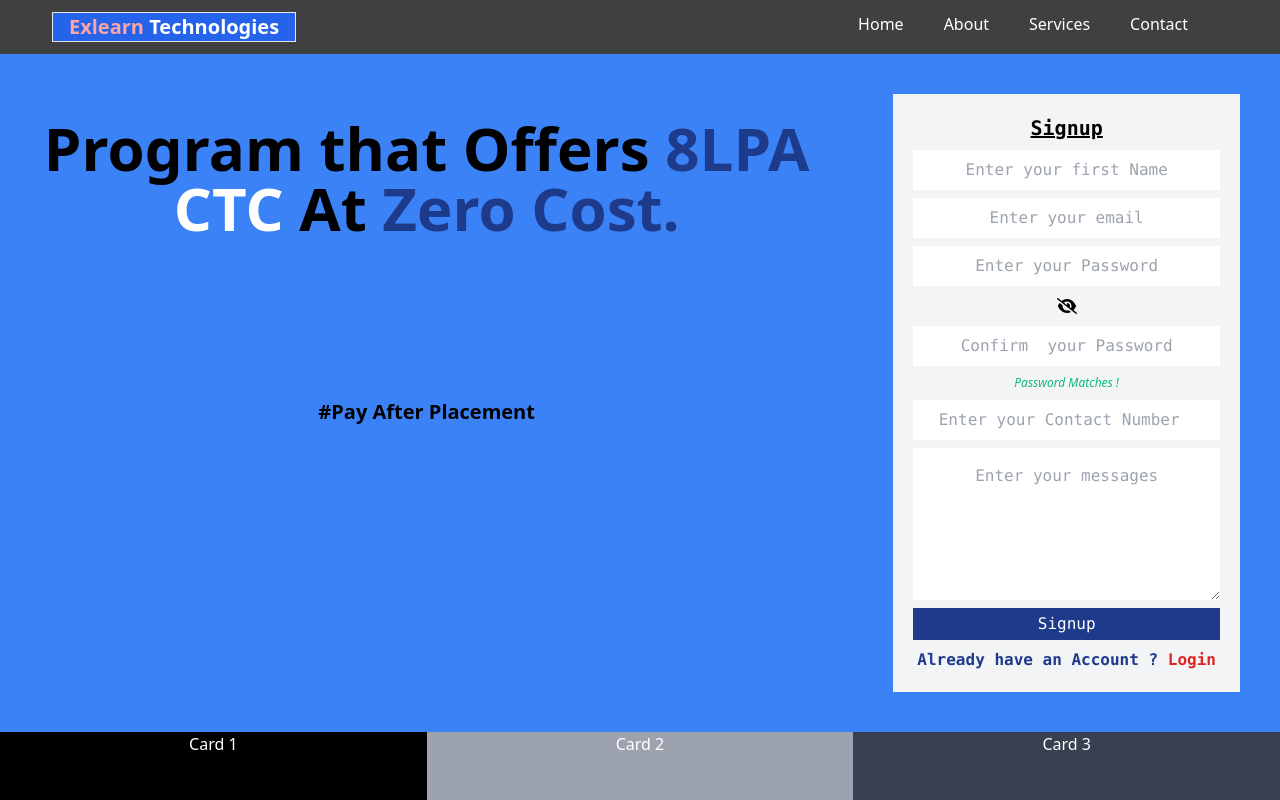
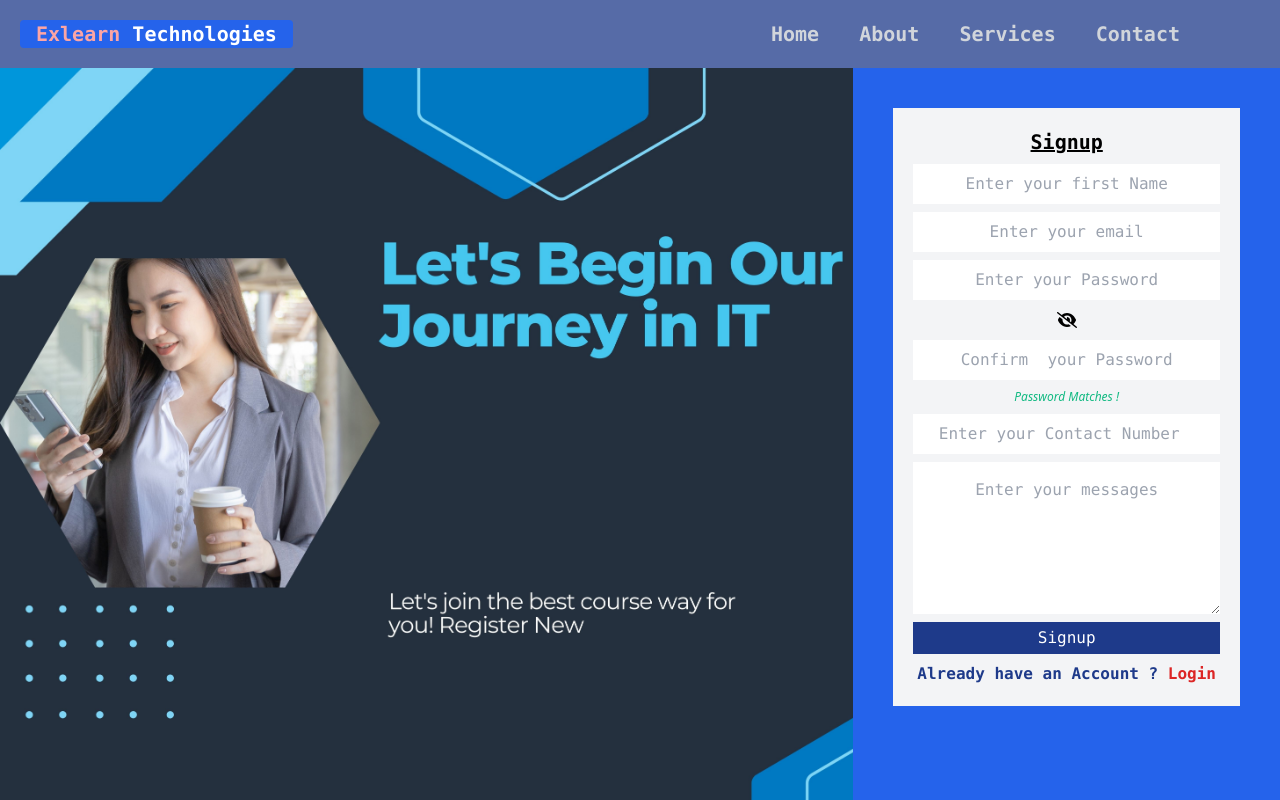
Before and after one commit to HeyitzSagar/Tech_Website, a React (Create React App) app: page / in a window 1280 px wide. Shown: the top 800 px of the page. Built offline with nearby package versions, Linux system fonts and the light colour scheme; a web font is replaced by a local one.

Commit message:
Adding background and changes

```diff
--- a/src/components/Header/Header.jsx
+++ b/src/components/Header/Header.jsx
@@ -11,10 +11,10 @@
     { text: "Contact", link: "/contact" },
   ];
   return (
-    <div className="bg-black bg-opacity-75 p-3">
+    <div className="bg-blue-900 bg-opacity-75 p-5">
       <div className="max-w-[1240px] item-center justify-between flex mx-auto">
-        <div className="ml-10 text-xl text-white border bg-blue-600 bg-opacity-100 font-bold">
-          <a href="/" className="p-4">
+        <div className=" text-xl text-white rounded bg-blue-600 font-mono font-bold">
+          <a href="/" className="p-2 m-2">
             <span className="text-red-300 hover:text-white duration-300">
               Exlearn
             </span>{" "}
@@ -36,10 +36,12 @@
             className="md:hidden block text-white text-3xl"
           />
         )}
-        <ul className=" mr-20 hidden md:flex text-white gap-10">
+        <ul className=" mr-20 hidden md:flex text-gray-300  font-bold font-mono text-xl gap-10">
           {navItems.map((item, index) => (
             <li key={index}>
-              <a href={item.link}>{item.text}</a>
+              <a className="hover:text-white duration-300" href={item.link}>
+                {item.text}
+              </a>
             </li>
           ))}
         </ul>
--- a/src/components/HeroSection/HeroSection.css
+++ b/src/components/HeroSection/HeroSection.css
@@ -5,3 +5,16 @@
 .font{
     font-size: 12px;
 }
+.cover {
+    width: 90%;
+    height: 95vh;
+    background-image: url('../../imgaes/Let\'s\ Begin\ Our\ Journey\ in\ IT.jpg');
+    background-size: cover;
+    /* background-position: center; */
+    background-repeat: no-repeat;
+    display: flex;
+    /* align-items: center;
+    justify-content: center;
+    text-align: center; */
+    color: #fff;
+  }
--- a/src/components/HeroSection/HeroSection1.jsx
+++ b/src/components/HeroSection/HeroSection1.jsx
@@ -17,8 +17,6 @@
   const [confirmpassword, setConfirmpassword] = useState("");
 
   let emails = "@";
-  // console.log(Name);
-  // console.log(email);
   function handleTogglePassword() {
     setShowPassword(!showPassword);
   }
@@ -86,16 +84,16 @@
     }
   };
   return (
-    <div className="w-full h-dvh flex">
-      <div className="w-2/3 bg-blue-500 bg-opacity-100">
-        <h1 className="p-6 text-center mt-10 text-6xl font-bold ">
+    <div className="w-full bg-blue-600 h-dvh flex">
+      <div className="w-2/3 cover  bg-opacity-100">
+        {/* <h1 className="p-6 text-center text-black mt-10 text-6xl font-bold ">
           Program that Offers <span className="text-blue-900">8LPA</span>{" "}
           <span className="text-white">CTC </span>At{" "}
           <span className="text-blue-900">Zero Cost.</span>
           <p className="text-xl mt-40">#Pay After Placement</p>
-        </h1>
+        </h1> */}
       </div>
-      <div className="w-1/3  p-4 bg-blue-500 bg-opacity-100">
+      <div className="w-1/3  p-4  bg-opacity-100">
         <div className="  p-4 h-dvh">
           <form className="text-center flex flex-col m-2 gap-2 bg-gray-100 p-5">
             <h1 className="text-center text-xl font-mono font-bold underline ">
```
Also changed, not shown: public/index.html (+0 -22 lines), src/imgaes/Let's Begin Our Journey in IT.jpg (added).
